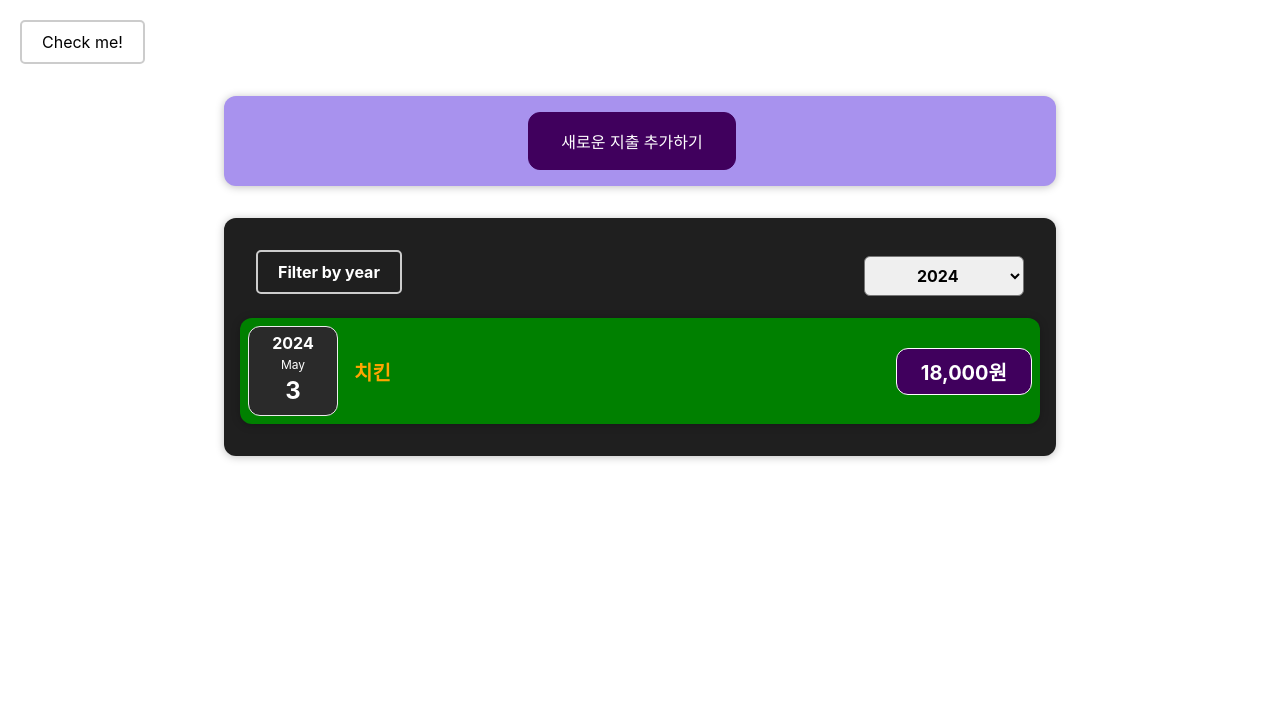
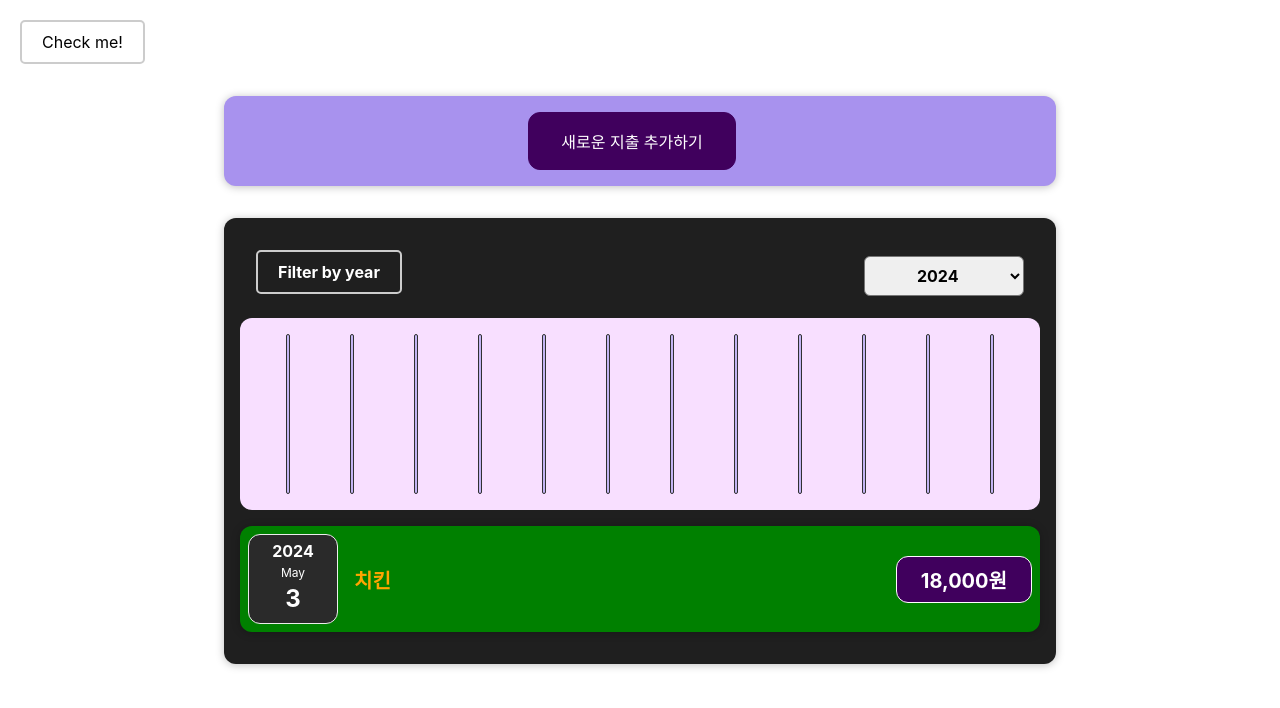
Before and after one commit to chanhee7/react-study202406, a React (Create React App) app: page / in a window 1280 px wide. Shown: the top 708 px of the page. Built offline with nearby package versions, Linux system fonts and the light colour scheme.

Commit message:
# 차트 추가

```diff
--- /dev/null
+++ b/src/components/chart/Chart.css
@@ -0,0 +1,9 @@
+.chart {
+  padding: 1rem;
+  border-radius: 12px;
+  background-color: #f8dfff;
+  text-align: center;
+  display: flex;
+  justify-content: space-around;
+  height: 10rem;
+}
--- /dev/null
+++ b/src/components/chart/Chart.js
@@ -0,0 +1,24 @@
+import React from 'react';
+import ChartBar from './ChartBar';
+import "./Chart.css";
+
+const Chart = () => {
+  return (
+    <div className='chart'>
+      <ChartBar />
+      <ChartBar />
+      <ChartBar />
+      <ChartBar />
+      <ChartBar />
+      <ChartBar />
+      <ChartBar />
+      <ChartBar />
+      <ChartBar />
+      <ChartBar />
+      <ChartBar />
+      <ChartBar />
+    </div>
+  )
+}
+
+export default Chart
--- /dev/null
+++ b/src/components/chart/ChartBar.css
@@ -0,0 +1,30 @@
+.chart-bar {
+  height: 100%;
+  display: flex;
+  flex-direction: column;
+  align-items: center;
+}
+
+.chart-bar__inner {
+  height: 100%;
+  width: 100%;
+  border: 1px solid #313131;
+  border-radius: 12px;
+  background-color: #c3b4f3;
+  overflow: hidden;
+  display: flex;
+  flex-direction: column;
+  justify-content: flex-end;
+}
+
+.chart-bar__fill {
+  background-color: #4826b9;
+  width: 100%;
+  transition: all 0.3s ease-out;
+}
+
+.chart-bar__label {
+  font-weight: bold;
+  font-size: 0.5rem;
+  text-align: center;
+}
--- /dev/null
+++ b/src/components/chart/ChartBar.js
@@ -0,0 +1,16 @@
+import React from "react";
+
+import "./ChartBar.css";
+
+const ChartBar = () => {
+  return (
+    <div className="chart-bar">
+      <div className="chart-bar__inner">
+        <div className="chart-bar__fill"></div>
+      </div>
+      <div className="chart-bar__label"></div>
+    </div>
+  );
+};
+
+export default ChartBar;
--- /dev/null
+++ b/src/components/chart/ExpenseChart.js
@@ -0,0 +1,24 @@
+import React from 'react';
+import Chart from './Chart';
+
+const ExpenseChart = () => {
+
+  const chartDataPoints = [
+    { label: 'Jan', value: 0 },
+    { label: 'Feb', value: 0 },
+    { label: 'Mar', value: 0 },
+    { label: 'Apr', value: 0 },
+    { label: 'May', value: 0 },
+    { label: 'Jun', value: 0 },
+    { label: 'Jul', value: 0 },
+    { label: 'Aug', value: 0 },
+    { label: 'Sep', value: 0 },
+    { label: 'Oct', value: 0 },
+    { label: 'Nov', value: 0 },
+    { label: 'Dec', value: 0 },
+  ];
+
+  return <Chart />;
+};
+
+export default ExpenseChart;
--- a/src/components/expenses/ExpenseList.js
+++ b/src/components/expenses/ExpenseList.js
@@ -2,6 +2,7 @@
 import Expenseltem from "./Expenseltem";
 import ExpenseFilter from "./ExpenseFilter";
 import "./ExpenseList.css";
+import ExpenseChart from "../chart/ExpenseChart";
 
 const ExpenseList = ({ expenses }) => {
   // 선택된 연도로 다시 랜더링하기 위해 연도를 상태값으로 관리
@@ -37,6 +38,7 @@
   return (
     <div className="expenses">
       <ExpenseFilter onChangeFilter={onFilterChange} />
+      <ExpenseChart />
       {content}
     </div>
   );
```
